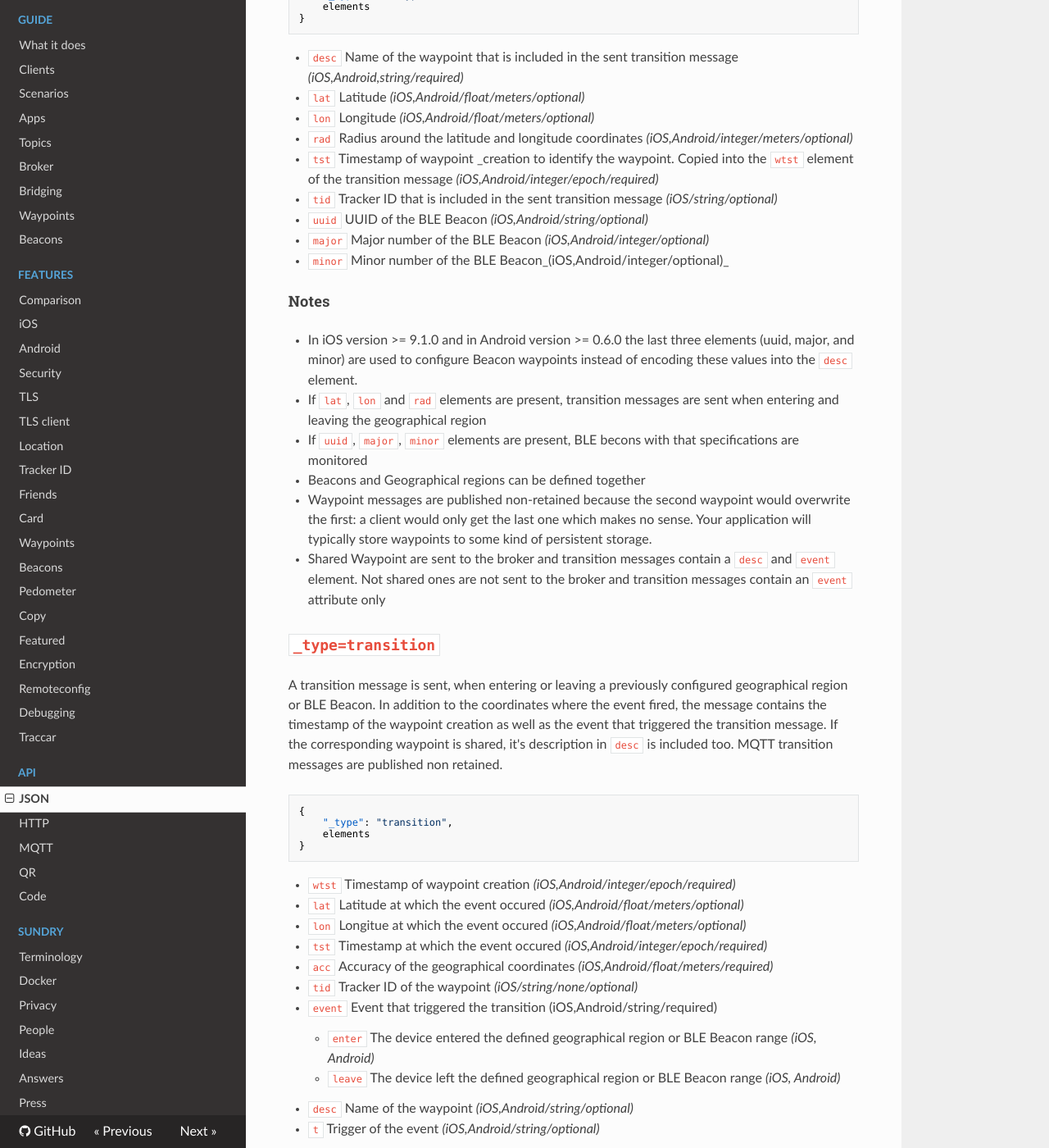
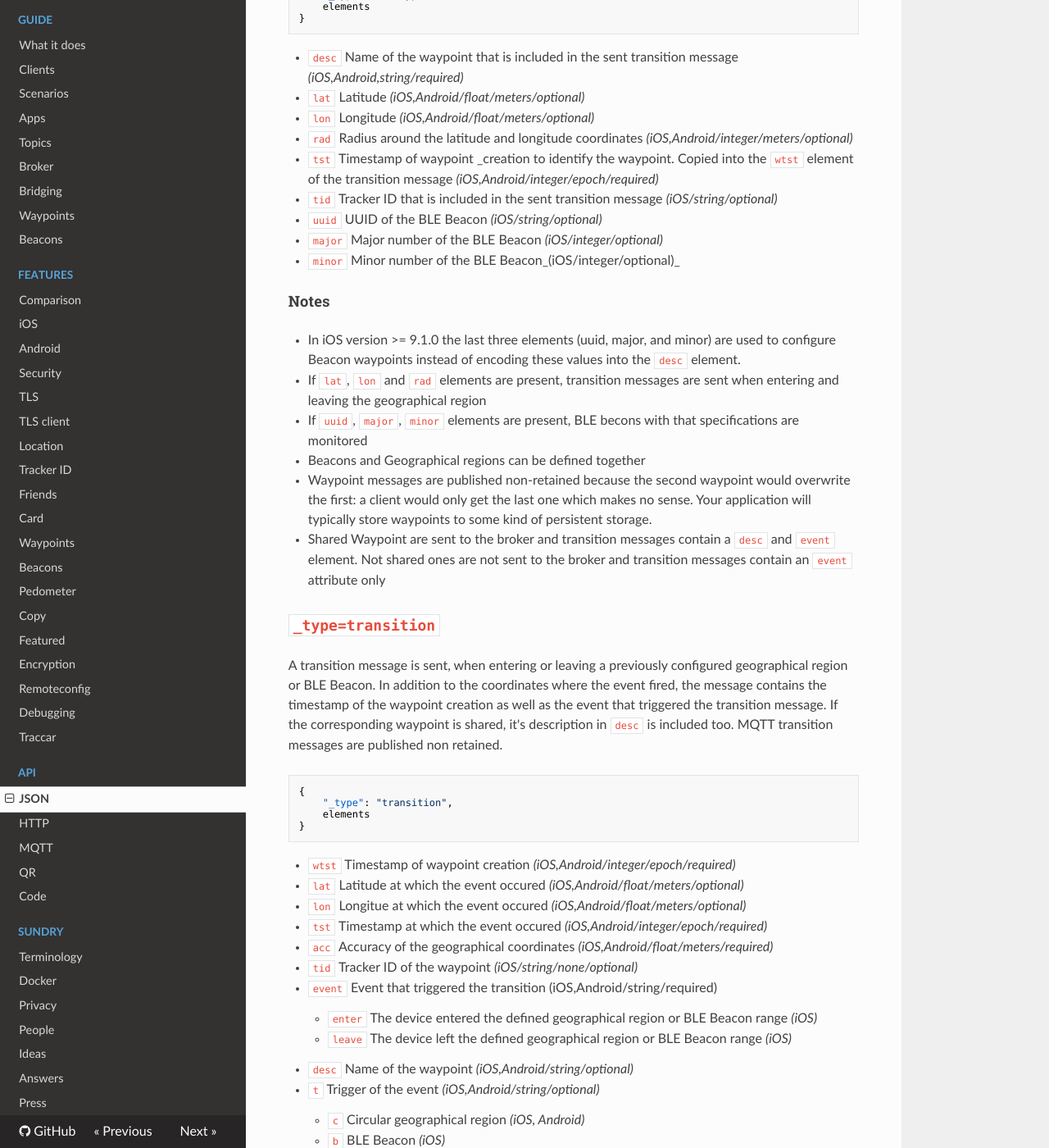
Before and after one commit to owntracks/booklet, an MkDocs documentation site: the page built from docs/tech/json.md, in a window 1280 px wide and 1400 px high, scrolled down 3803 px. Shown: the whole window at 82% size. Built offline with MkDocs 1.6.1, drawn with Linux system fonts in a browser that asks for light colours; nearby versions of some CDN libraries; old or Windows-style settings are respelled for this version of MkDocs; some of the changed text lies outside the part shown.

Commit message:
removed beacons for Android

```diff
--- a/docs/tech/json.md
+++ b/docs/tech/json.md
@@ -57,7 +57,7 @@ This location object describes the location of the device that reported it.
 * `t` trigger for the location report _(iOS,Android/string/optional)_
     * `p` ping issued randomly by background task _(iOS)_
     * `c` circular region enter/leave event _(iOS/Android)_
-    * `b` beacon region enter/leave event _(iOS/Android)_
+    * `b` beacon region enter/leave event _(iOS)_
     * `r` response to a reportLocation cmd message _(iOS/Android)_
     * `u` manual publish requested by the user _(iOS/Android)_
     * `t` timer based publish in move move _(iOS)_
@@ -145,12 +145,12 @@ Waypoints denote specific geographical regions that you want to keep track of. Y
 * `rad` Radius around the latitude and longitude coordinates _(iOS,Android/integer/meters/optional)_
 * `tst` Timestamp of waypoint _creation to identify the waypoint. Copied into the `wtst` element of the transition message _(iOS,Android/integer/epoch/required)_
 * `tid` Tracker ID that is included in the sent transition message _(iOS/string/optional)_
-* `uuid` UUID of the BLE Beacon _(iOS,Android/string/optional)_
-* `major` Major number of the BLE Beacon _(iOS,Android/integer/optional)_
-* `minor`  Minor number of the BLE Beacon_(iOS,Android/integer/optional)_
+* `uuid` UUID of the BLE Beacon _(iOS/string/optional)_
+* `major` Major number of the BLE Beacon _(iOS/integer/optional)_
+* `minor`  Minor number of the BLE Beacon_(iOS/integer/optional)_
 
 #### Notes
-* In iOS version >= 9.1.0 and in Android version >= 0.6.0 the last three elements (uuid, major, and minor) are used to configure Beacon waypoints instead of encoding these values into the `desc` element.
+* In iOS version >= 9.1.0 the last three elements (uuid, major, and minor) are used to configure Beacon waypoints instead of encoding these values into the `desc` element.
 * If `lat`, `lon` and `rad` elements are present, transition messages are sent when entering and leaving the geographical region
 * If `uuid`, `major`, `minor` elements are present, BLE becons with that specifications are monitored
 * Beacons and Geographical regions can be defined together
@@ -174,12 +174,12 @@ A transition message is sent, when entering or leaving a previously configured g
 * `acc` Accuracy of the geographical coordinates _(iOS,Android/float/meters/required)_
 * `tid` Tracker ID of the waypoint _(iOS/string/none/optional)_
 * `event` Event that triggered the transition (iOS,Android/string/required)
-	  - `enter` The device entered the defined geographical region or BLE Beacon range _(iOS, Android)_
-	  - `leave` The device left the defined geographical region or BLE Beacon range _(iOS, Android)_
+	  - `enter` The device entered the defined geographical region or BLE Beacon range _(iOS)_
+	  - `leave` The device left the defined geographical region or BLE Beacon range _(iOS)_
 * `desc` Name of the waypoint _(iOS,Android/string/optional)_
 * `t` Trigger of the event _(iOS,Android/string/optional)_
     - `c` Circular geographical region  _(iOS, Android)_
-    - `b` BLE Beacon _(iOS, Android)_
+    - `b` BLE Beacon _(iOS)_
 
 
 ## `_type=configuration`
@@ -195,9 +195,8 @@ The device configuration can be imported and exported as JSON. The exported conf
 * `allowinvalidcerts` Allow self signed certificates in user defined security policy _(iOS/boolean)_
 * `auth` Use `username` and `password` for endpoint authentication _(iOS,Android/boolean)_
 * `autostartOnBoot` Autostart the app on device boot _(Android/boolean)_
-* `beaconLayout` AltBeacon [parser layout](https://altbeacon.github.io/android-beacon-library/javadoc/org/altbeacon/beacon/BeaconParser.html) to understand different beacon advertisements other than the default iBeacons  _(Android/string)_
 
-* `beaconMode` Backend mode for BLE beacon scanning (Android/Integer)
+* `beaconMode` Backend mode for BLE beacon scanning (Android/Integer/obsolete)
     - `0` Normal bluetooth scanning for regions with UUID
     - `1` Legacy beacon scanning instead of Android 6 scanning. Has no effect on devices running Android < 6.x
     - `2` Hard disable any Bluetooth functions even if regions with UUID are defined
```
Also changed, not shown: docs/features/android.md (+1 -6 lines), docs/features/beacons.md (+0 -9 lines), docs/features/comparison.md (+1 -1 lines), docs/features/waypoints.md (+1 -1 lines), docs/guide/beacons.md (+1 -1 lines).
